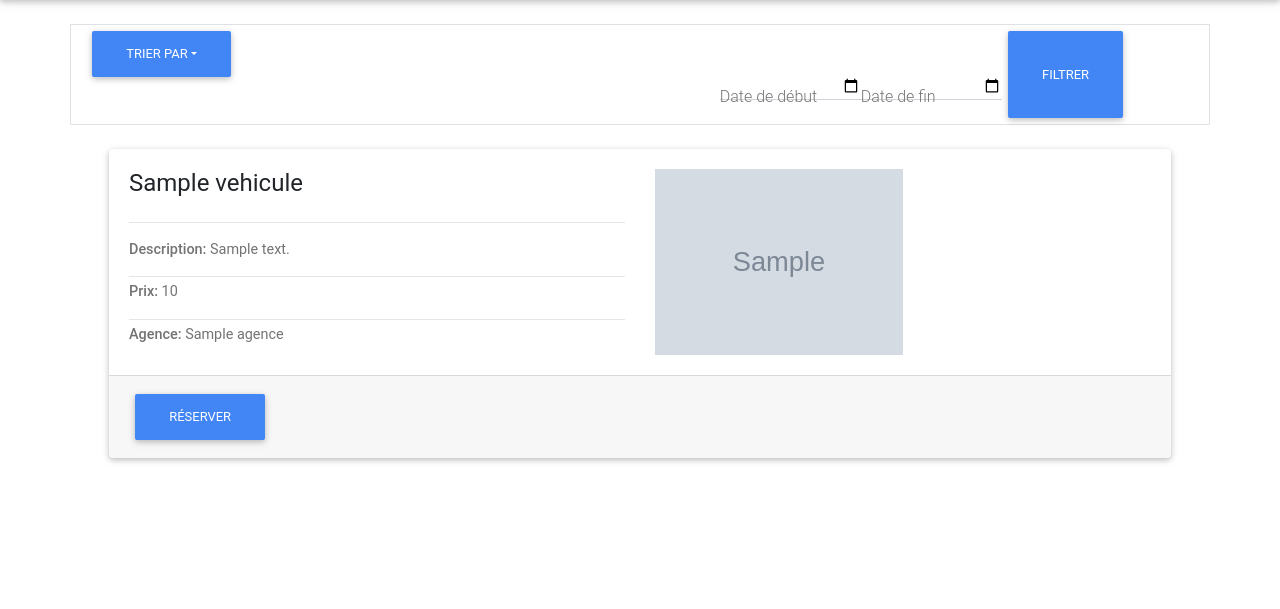
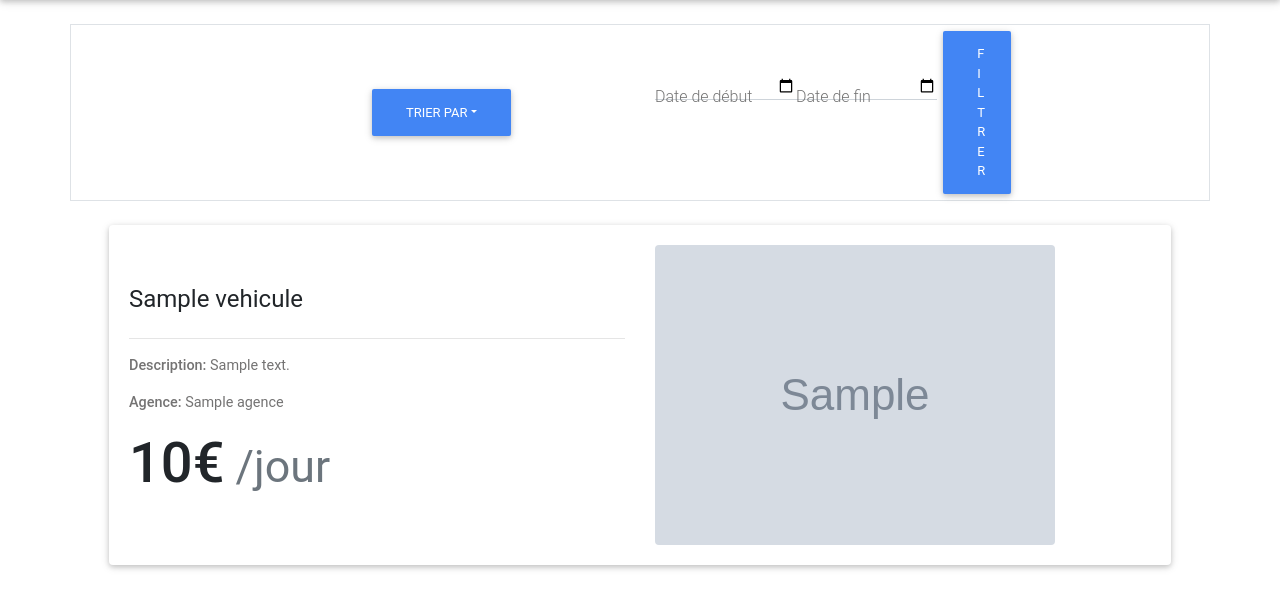
Before and after one commit to PapyBaka/TP_SIRA, a PHP site: page /TP_SIRA/index.php in a window 1280 px wide. Shown: the part 56-665 px from the top of the page. Run offline with PHP 8.4, Linux system fonts and the light colour scheme; tables that the repository leaves empty or names only in its code hold one stand-in row (values such as "Sample post"); grey boxes marked "Sample" are stand-in pictures; some libraries are stand-ins or nearby versions.

Commit message:
quelques trucs sur l'index et jsp quoi sur la gestion agences/vehicules lol

```diff
--- a/admin/gestion_vehicules.php
+++ b/admin/gestion_vehicules.php
@@ -82,7 +82,7 @@ try {
         <thead class="thead-dark">
             <tr>
             <?php foreach ($colonnes as $colonne): ?>
-                <th><?= $colonne->COLUMN_NAME ?></th>
+                <th style="<?= $colonne->COLUMN_NAME == 'description' ? 'width:30%;' : '' ?>"><?= $colonne->COLUMN_NAME ?></th>
                 <?php endforeach ?>
                 <th>Action</th>
             </tr>
--- a/index.php
+++ b/index.php
@@ -1,30 +1,36 @@
 <?php
 require_once "req/modele.php";
 require 'req/header.php';
-
-            $donnees = execRequete("SELECT vehicules.id, vehicules.titre, vehicules.prix, vehicules.description, vehicules.photos, agences.titre AS titre_agence
+    if (isset($_GET["tri"])) {
+        $choix_tri = $_GET["tri"] == "croissant" ? "ORDER BY PRIX ASC" : "ORDER BY PRIX DESC";
+        $donnees = execRequete("SELECT vehicules.id, vehicules.titre, vehicules.prix, vehicules.description, vehicules.photos, agences.titre AS titre_agence
+            FROM vehicules
+            INNER JOIN agences ON agences.id = vehicules.agence_id $choix_tri",[]);
+    } else {
+        $donnees = execRequete("SELECT vehicules.id, vehicules.titre, vehicules.prix, vehicules.description, vehicules.photos, agences.titre AS titre_agence
             FROM vehicules
             INNER JOIN agences ON agences.id = vehicules.agence_id",[]);
-            $vehicules = $donnees->fetchAll();
+    }
+    $vehicules = $donnees->fetchAll();
 
 ?>
 <div class="container">
 
-    <div class="row border d-flex justify-content-center">
+    <div class="row border d-flex align-items-center justify-content-center">
         <!-- Tri croissant/decroissant -->
-        <div class="col">
+        <div class="col-4 text-center">
             <button class="btn btn-primary text-center dropdown-toggle mr-4" type="button" data-toggle="dropdown">Trier par</button>
             <div class="dropdown-menu">
-            <a class="dropdown-item" href="#">Prix croissant</a>
-            <a class="dropdown-item" href="#">Prix décroissant</a>
+            <a class="dropdown-item" href="index.php?tri=croissant">Prix croissant</a>
+            <a class="dropdown-item" href="index.php?tri=decroissant">Prix décroissant</a>
             </div>
         </div>
 
         <!-- Tri croissant/decroissant -->
 
         <!-- Filtre choix dates -->
-        <div class="col">
-        <form action="" method="post" class="d-flex justify-content-center">
+        <div class="col-4">
+        <form action="" method="post" class="d-flex justify-content-around">
             <div class="md-form">
             <input class="mt-4"type="date" id="datedebut" class="form-control">
             <label class="mt-4" for="datedebut">Date de début</label>
@@ -33,6 +39,7 @@ require 'req/header.php';
             <input class="mt-4" type="date" id="datefin" class="form-control">
             <label class="mt-4" for="datefin">Date de fin</label>
             </div>
+            <div class="w-100"></div>
             <button class="btn btn-primary" type="submit">Filtrer</button>
         </form>
         </div>
@@ -47,25 +54,25 @@ require 'req/header.php';
     <?php foreach($vehicules as $vehicule):?>
     <div class="card m-4">
         <div class="card-body">
-            <div class="row">
+            <div class="row align-items-center">
                 <div class="col-6">
                     <!--Title-->
                     <h4 class="card-title"><?= $vehicule->titre?></h4>
                     <hr class="mt-4">
                     <!--Text-->
                     <p class="card-text"><strong>Description: </strong><?= $vehicule->description?></p>
-                    <hr class="my-1">
-                    <p class="card-text"><strong>Prix: </strong><?= $vehicule->prix?></p>
-                    <hr class="my-1">
                     <p class="card-text"><strong>Agence: </strong><?= $vehicule->titre_agence?></p>
+                    <h3 class="display-4"><strong><?= $vehicule->prix?>€</strong><small class="text-muted text-small"> /jour</small></h3>
                 </div>
-                <div class="col-6">
-                    <img class="img-fluid w-50" src="<?= $vehicule->photos ?>">
+                <div class="col-6 view overlay zoom rounded">
+                <a href="reservation.php?id=<?= $vehicule->id ?>">
+                    <img class="img-fluid rounded" src="<?= $vehicule->photos ?>">
+                    <div class="mask waves-effect waves-light rgba-black-strong flex-center">
+                        <p class="white-text">RESERVER</p>
+                    </div>
+                    </a>
                 </div>
             </div>
-        </div>
-        <div class="card-footer text-muted">
-        <a href="reservation.php?id=<?= $vehicule->id ?>" class="btn btn-primary">Réserver</a>
         </div>
     </div>
     <?php endforeach ?>
--- a/req/fonctions.php
+++ b/req/fonctions.php
@@ -227,6 +227,9 @@ function verif_agence($infos,$file = null) {
 
     /* VERIF ERREURS ET DOUBLONS */
     try {
+        if (empty($_POST["titre"]) || empty($_POST["adresse"]) || empty($_POST["ville"]) || empty($_POST["cp"]) || empty($_POST["description"]) || empty($_FILES["fichier"])) {
+            throw new Exception("Tous les champs doivent être remplis");
+        }
         if (!empty($error)) {
             throw new Exception("Des champs ne sont pas valides");
         }
```
Also changed, not shown: admin/gestion_agences.php (+9 -8 lines), utilities/img/agences/Agence-de-voyages-12.jpg (added), utilities/img/agences/agence-digitale-strasbourg-alsace-tiz-1.jpg (added), utilities/img/vehicules/S0-la-peugeot-508-elue-plus-belle-voiture-de-l-annee-2018-579428.jpg (added), utilities/img/vehicules/cover-r4x3w1000-5d230971ce5cb-b9c918a59e.jpg (added).
